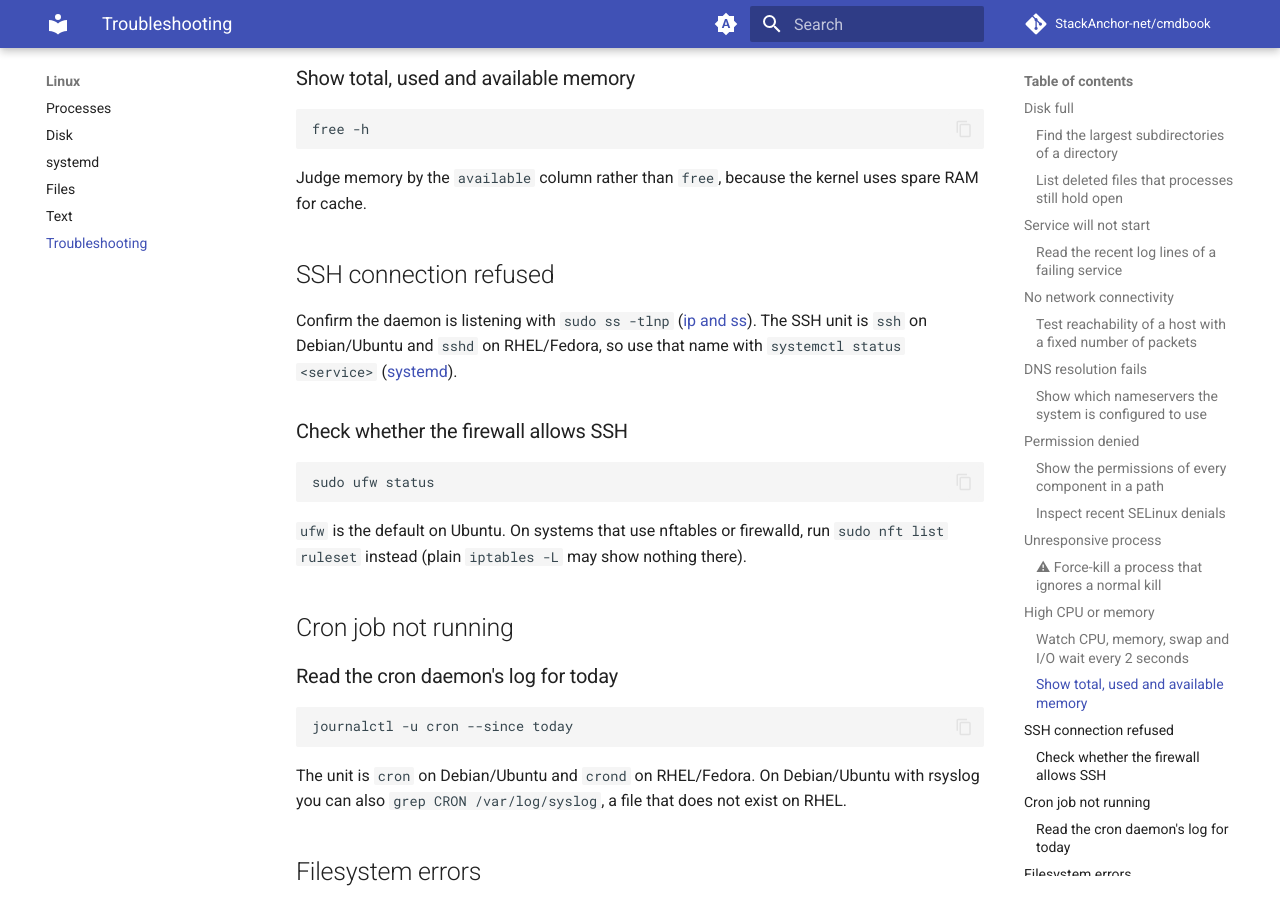
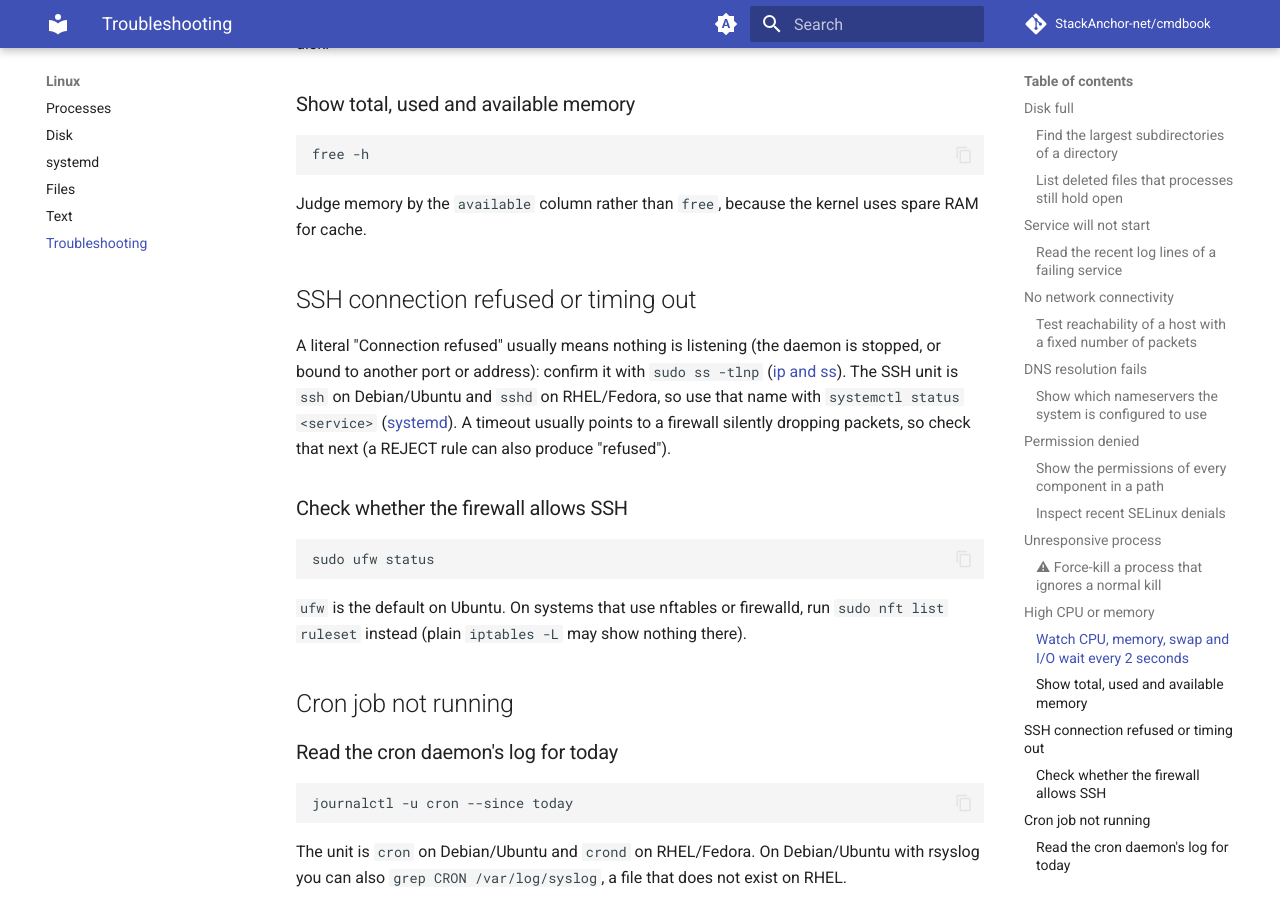
Before and after one commit to StackAnchor-net/cmdbook, an MkDocs documentation site: the page built from docs/linux/troubleshooting.md, in a window 1280 px wide and 900 px high, scrolled down 2776 px. Built offline with MkDocs 1.6.1 and Material for MkDocs 9.7.7, drawn with Linux system fonts in a browser that asks for light colours; comment, search, counter and statistics services are not loaded; some of the changed text lies outside the part shown.

Commit message:
Fix ping and SSH troubleshooting guidance
Co-Authored-By: Claude Sonnet 5.5 <noreply@anthropic.com>

```diff
--- a/docs/linux/troubleshooting.md
+++ b/docs/linux/troubleshooting.md
@@ -109,9 +109,9 @@ free -h
 
 Judge memory by the `available` column rather than `free`, because the kernel uses spare RAM for cache.
 
-## SSH connection refused
+## SSH connection refused or timing out
 
-Confirm the daemon is listening with `sudo ss -tlnp` ([ip and ss](../networking/ip-ss.md)). The SSH unit is `ssh` on Debian/Ubuntu and `sshd` on RHEL/Fedora, so use that name with `systemctl status <service>` ([systemd](systemd.md)).
+A literal "Connection refused" usually means nothing is listening (the daemon is stopped, or bound to another port or address): confirm it with `sudo ss -tlnp` ([ip and ss](../networking/ip-ss.md)). The SSH unit is `ssh` on Debian/Ubuntu and `sshd` on RHEL/Fedora, so use that name with `systemctl status <service>` ([systemd](systemd.md)). A timeout usually points to a firewall silently dropping packets, so check that next (a REJECT rule can also produce "refused").
 
 ### Check whether the firewall allows SSH
 
```
Also changed, not shown: other parts of docs/linux/troubleshooting.md (+1 -1 lines).
